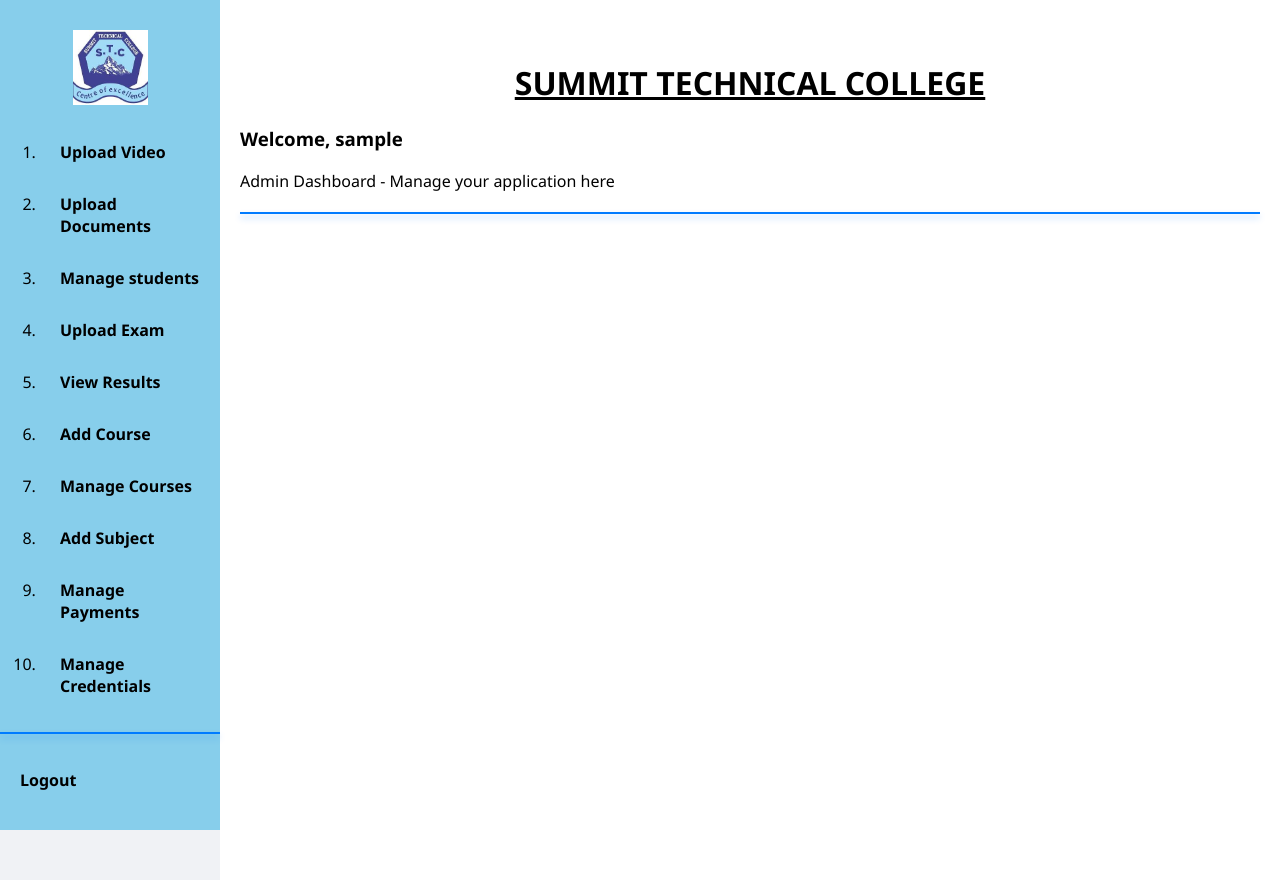
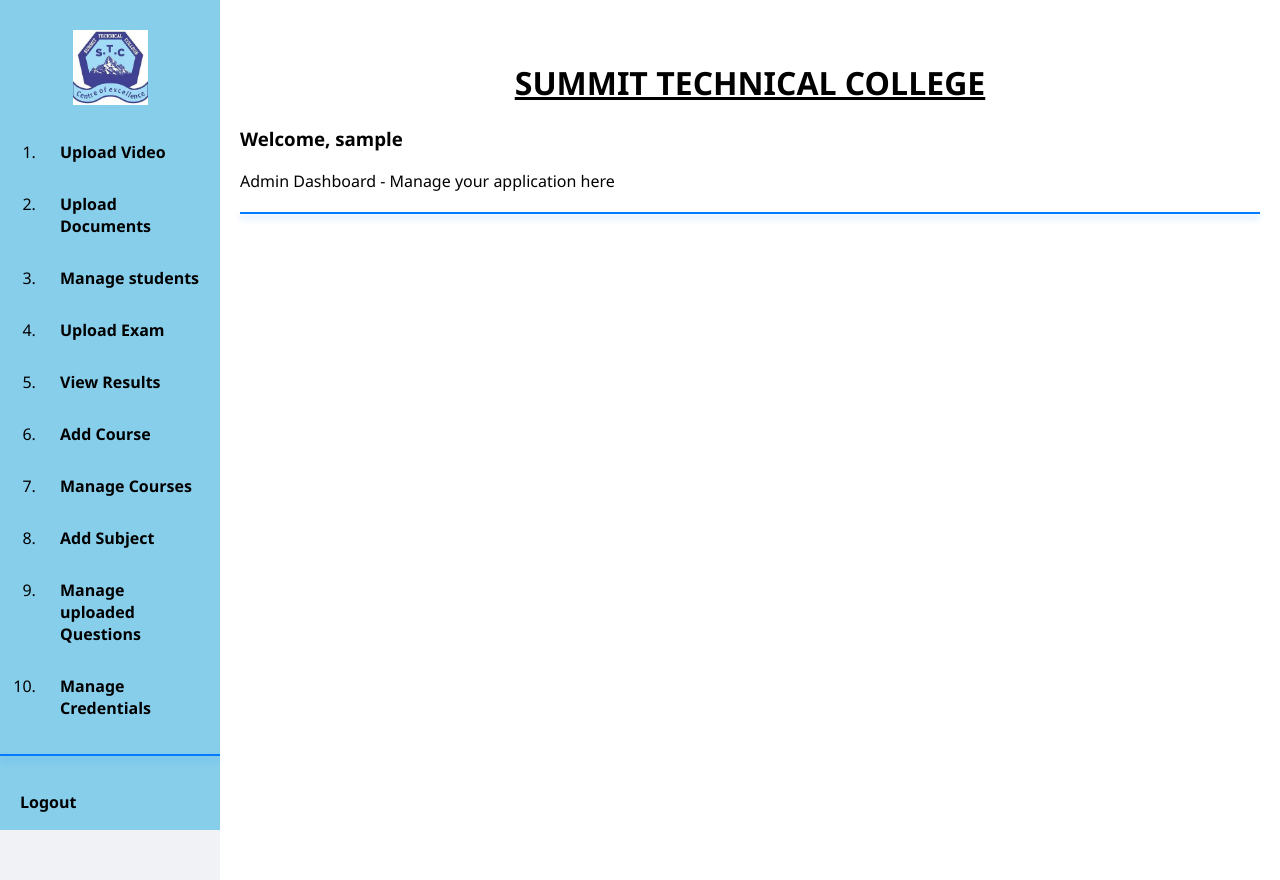
Before and after one commit to sakwasilas/summit, a Flask app: page /admin_dashboard in a window 1280 px wide. Run offline with Flask 3, Linux system fonts and the light colour scheme; the visitor is signed in with stand-in values (Sample User, id 1).

Commit message:
changed managende course

```diff
--- a/templates/admin/admin_dashboard.html
+++ b/templates/admin/admin_dashboard.html
@@ -92,7 +92,7 @@
             <li><a href="{{ url_for('add_course') }}">Add Course</a></li>
             <li><a href="{{ url_for('manage_courses') }}">Manage Courses</a></li>
             <li><a href="{{ url_for('add_subject') }}">Add Subject</a></li>
-            <li><a href="{{ url_for('manage_quizzes') }}">Manage Payments</a></li>
+            <li><a href="{{ url_for('manage_quizzes') }}">Manage uploaded Questions</a></li>
             <li><a href="{{url_for('show_credentials')}}">Manage Credentials</a></li>
 
         </ol>
```
